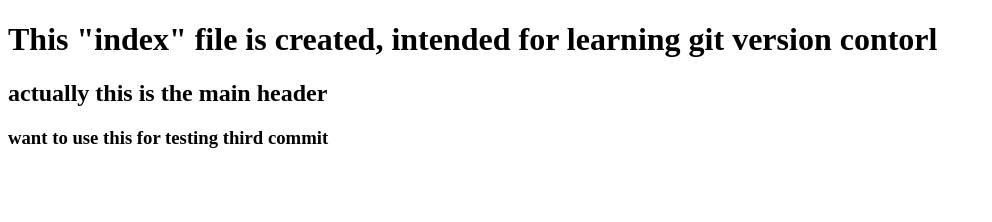
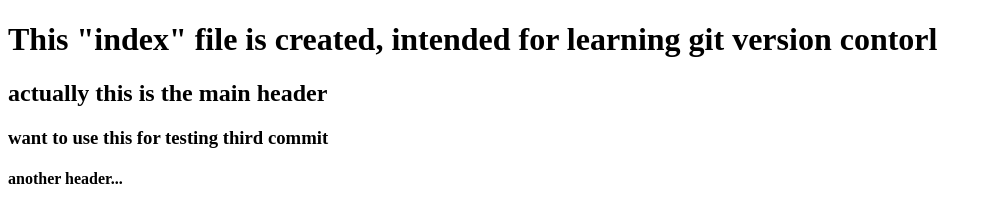
Before and after one commit to CoderAltin/myFirstRepository, a plain HTML site: page index.html in a window 1280 px wide. Shown: the whole page, without its empty margins (0-992 px from the left). Drawn offline with Linux system fonts and the light colour scheme.

Commit message:
fourth commit

```diff
--- a/index.html
+++ b/index.html
@@ -9,5 +9,6 @@
     <h1>This "index" file is created, intended for learning git version contorl</h1>
     <h2>actually this is the main header</h2>
     <h3>want to use this for testing third commit</h3>
+    <h4>another header...</h4>
 </body>
 </html>
```
